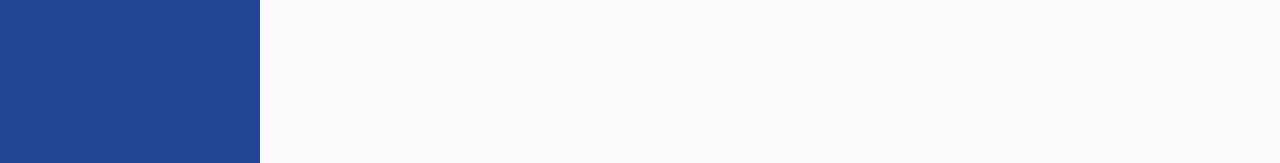
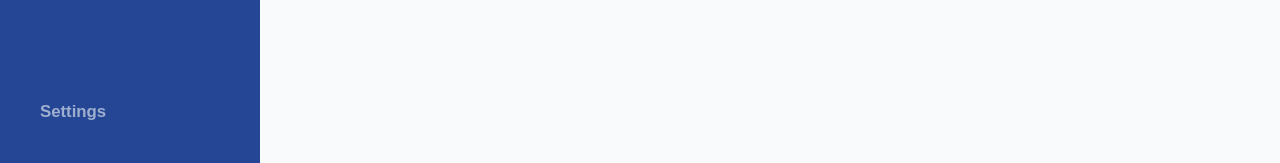
Before and after one commit to samkuria/JengaBiz, a React (Vite) app: page / in a window 1280 px wide. Shown: the part 634-797 px from the top of the page. Built offline with nearby package versions, Linux system fonts and the light colour scheme.

Commit message:
Adding the settings tab

```diff
--- a/src/components/Sidebar.jsx
+++ b/src/components/Sidebar.jsx
@@ -6,6 +6,7 @@ export default function Sidebar() {
       <h1 className="logo">
         JENGA<br/><span className="logo-white">BIZ</span>
       </h1>
+
       <nav className="nav-menu">
         <button className="nav-button active">Dashboard</button>
         <button className="nav-button">Inventory</button>
@@ -15,10 +16,16 @@ export default function Sidebar() {
 
         {/* Analytics & System */}
         <div style={{ margin: '10px 0', borderBottom: '1px solid rgba(255,255,255,0.1)' }}></div>
+
         <button className="nav-button">Metrics</button>
         <button className="nav-button">Alerts</button>
         <button className="nav-button">History</button>
       </nav>
+
+      {/* Pushed to the bottom of the sidebar */}
+      <div style={{ marginTop: 'auto', paddingTop: '20px' }}>
+        <button className="nav-button" style={{ width: '100%' }}>Settings</button>
+      </div>
     </aside>
   );
 }
```
